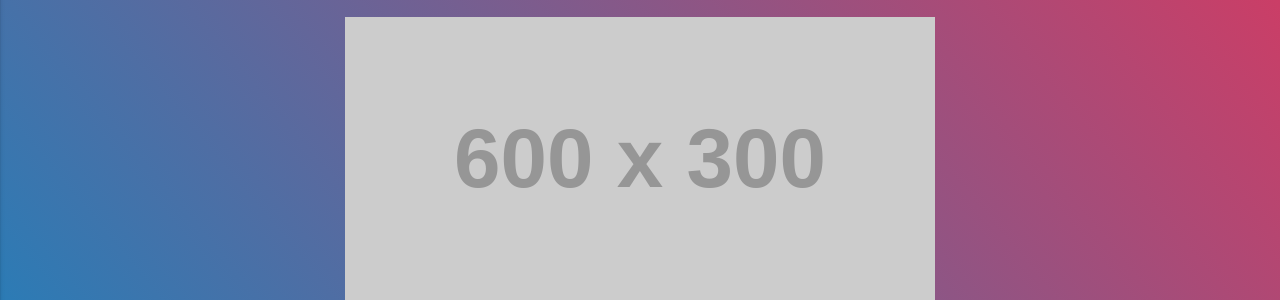
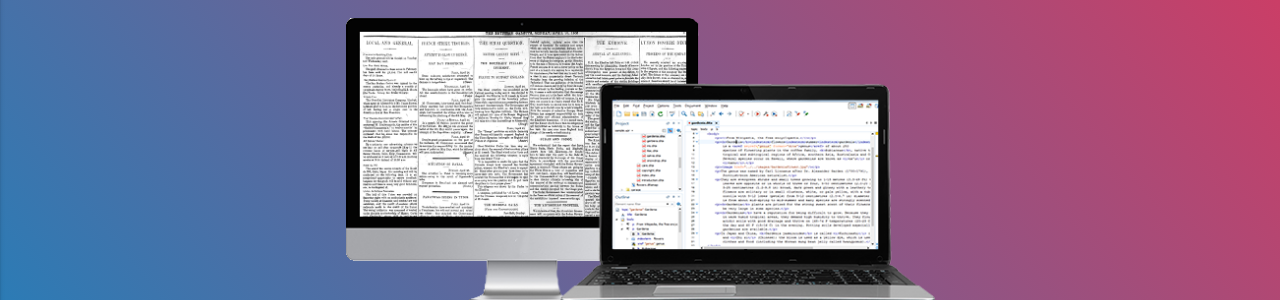
Before and after one commit to MoralesJonathan/IFS2116-TextToXML, a website: page platform/index.html in a window 1280 px wide. Shown: the part 500-800 px from the top of the page. Drawn offline with Linux system fonts and the light colour scheme; placeholder pictures from the web are drawn by us; a web font is replaced by a local one.

Commit message:
changed hero promo image

```diff
--- a/platform/index.html
+++ b/platform/index.html
@@ -94,7 +94,7 @@
 			</div>
 			<div class="row" style="margin-bottom:0">
 				<div class="col s12 m10 offset-m1 l8 offset-l2 center">
-					<img class="responsive-img hero-img " src="http://placehold.it/600x300">
+					<img class="responsive-img hero-img " src="images/heroPromoImage1.png">
 				</div>
 			</div>
 		</div>
```
Also changed, not shown: platform/images/heroPromoImage1.png (added).
